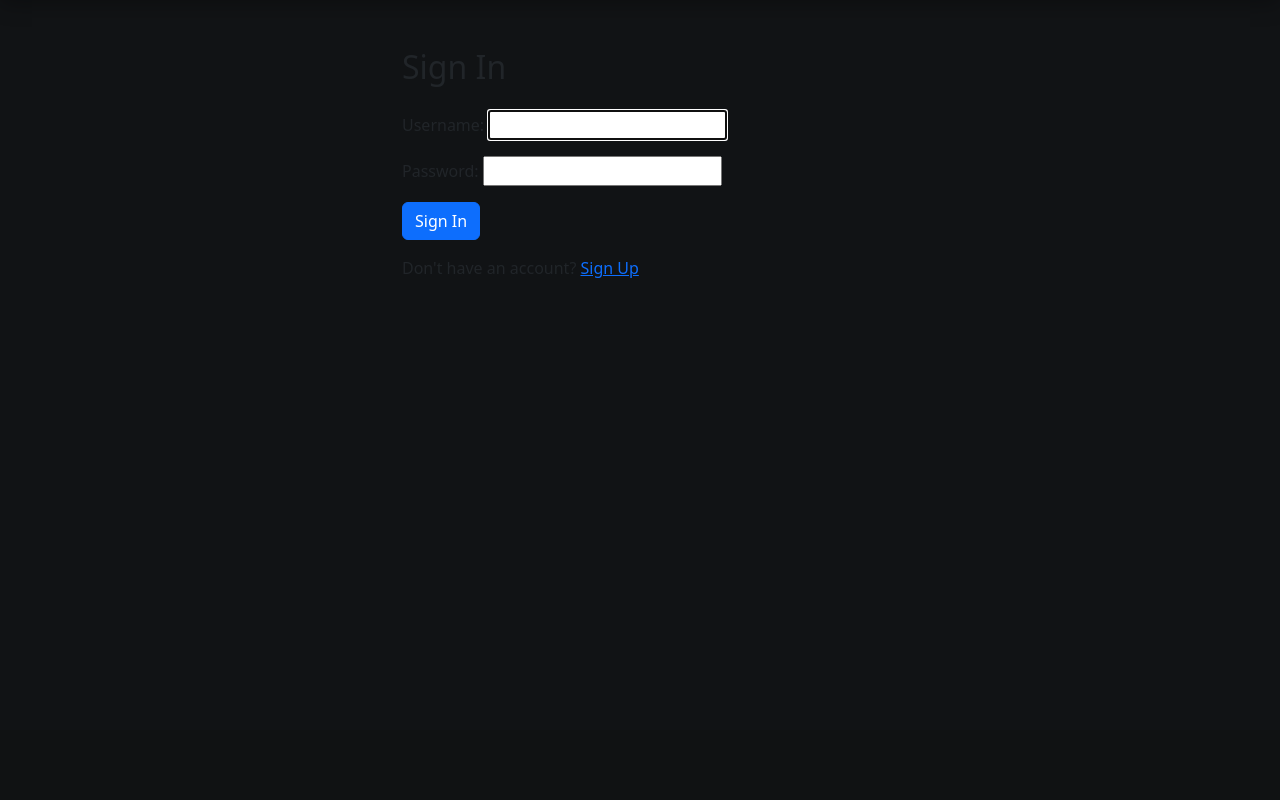
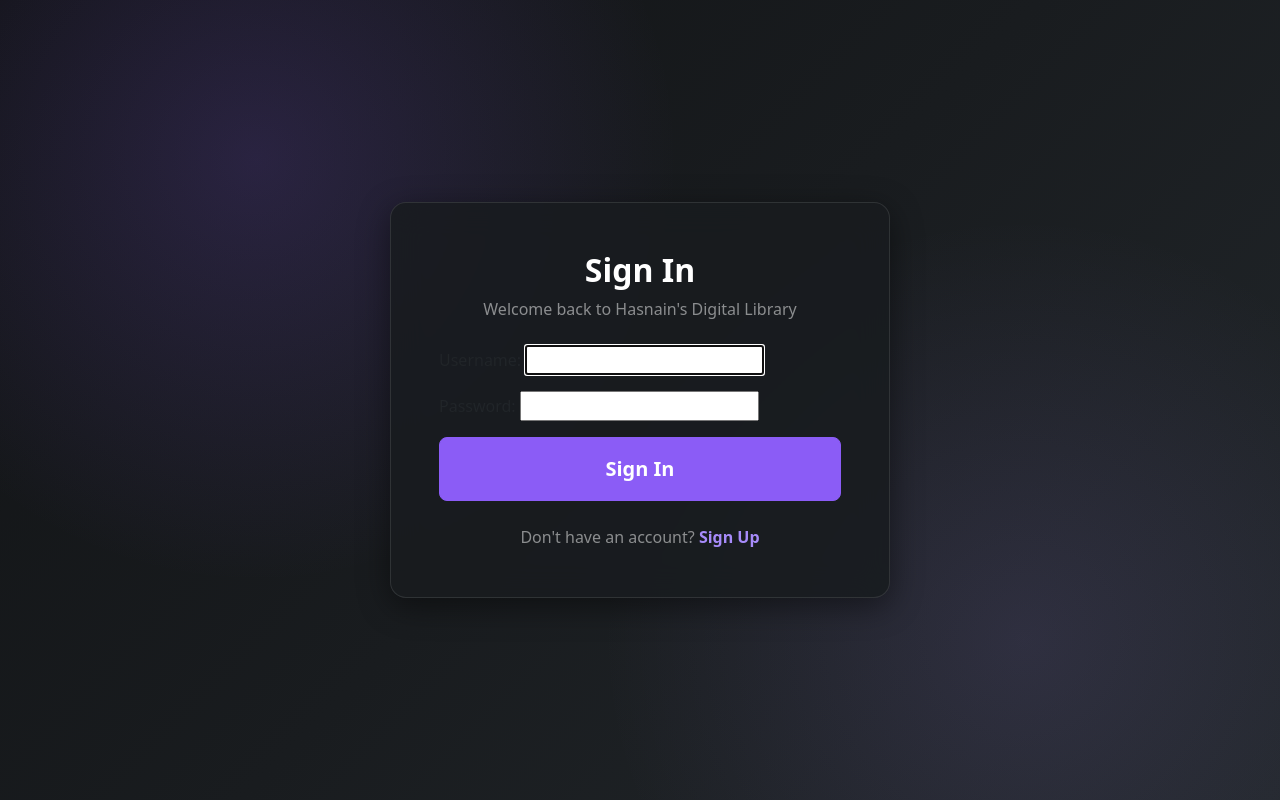
Before and after one commit to Hasnain-118/Django, a Django app: page /signin/ in a window 1280 px wide. Shown: the part 70-870 px from the top of the page. Before the commit the page ends 348 px from the top, so only its background shows below. Run offline with Django 5.2, Linux system fonts and the light colour scheme.

Commit message:
Updated signin page

```diff
--- a/templates/signin.html
+++ b/templates/signin.html
@@ -2,34 +2,104 @@
 
 {% block body %}
 
-<div class="container mt-5" style="max-width: 500px;">
+<div class="position-relative d-flex align-items-center justify-content-center"
+     style="
+     min-height: 100vh;
+     overflow: hidden;
+     background: linear-gradient(135deg, #111315, #191c1f, #22272b);
+     ">
 
-    <h2 class="mb-4">Sign In</h2>
+    <div class="position-absolute top-0 start-0 w-100 h-100"
+         style="
+         background:
+         radial-gradient(circle at 20% 20%, rgba(139,92,246,0.18), transparent 35%),
+         radial-gradient(circle at 80% 80%, rgba(167,139,250,0.12), transparent 35%);
+         ">
+    </div>
+
+
+    <div class="position-relative"
+         style="width: 90%; max-width: 500px;">
+
+        <div class="card border-0 rounded-4 p-4 p-md-5"
+             style="
+             background: rgba(25, 28, 31, 0.88);
+             backdrop-filter: blur(16px);
+             -webkit-backdrop-filter: blur(16px);
+             border: 1px solid rgba(255,255,255,0.1) !important;
+             box-shadow: 0 8px 32px rgba(0,0,0,0.45) !important;
+             ">
+
+
+            <h2 class="mb-2 fw-bold text-white text-center">
+                Sign In
+            </h2>
+
+            <p class="text-white-50 text-center mb-4">
+                Welcome back to Hasnain's Digital Library
+            </p>
+
 
             {% if messages %}
+
                 {% for message in messages %}
-            <div class="alert alert-{{ message.tags }}" role="alert">
+
+                    <div class="alert alert-{{ message.tags }}"
+                         role="alert">
+
                         {{ message }}
+
                     </div>
+
                 {% endfor %}
+
             {% endif %}
 
+
             <form method="POST">
+
                 {% csrf_token %}
 
-    <input type="hidden" name="next" value="{{ request.GET.next }}">
+                <input type="hidden"
+                       name="next"
+                       value="{{ request.GET.next }}">
+
 
                 {{ form.as_p }}
 
-    <button type="submit" class="btn btn-primary">
+
+                <button type="submit"
+                        class="btn btn-primary btn-lg w-100 rounded-3 py-3 fw-bold"
+                        style="
+                        background-color: #8b5cf6;
+                        border-color: #8b5cf6;
+                        ">
+
                     Sign In
+
                 </button>
+
             </form>
 
-    <p class="mt-3">
+
+            <p class="text-white-50 text-center mt-4 mb-0">
+
                 Don't have an account?
-        <a href="{% url 'signup' %}">Sign Up</a>
+
+                <a href="{% url 'signup' %}"
+                   class="fw-bold text-decoration-none"
+                   style="color: #a78bfa;">
+
+                    Sign Up
+
+                </a>
+
             </p>
+
+
+        </div>
+
+    </div>
 
 </div>
 
```
Lines whose indentation alone changed are shown as unchanged.
